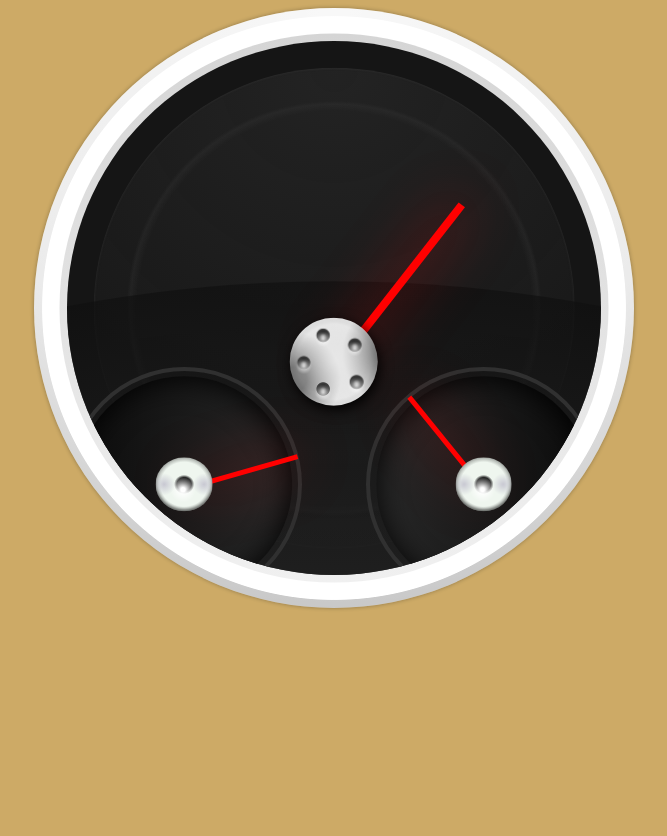
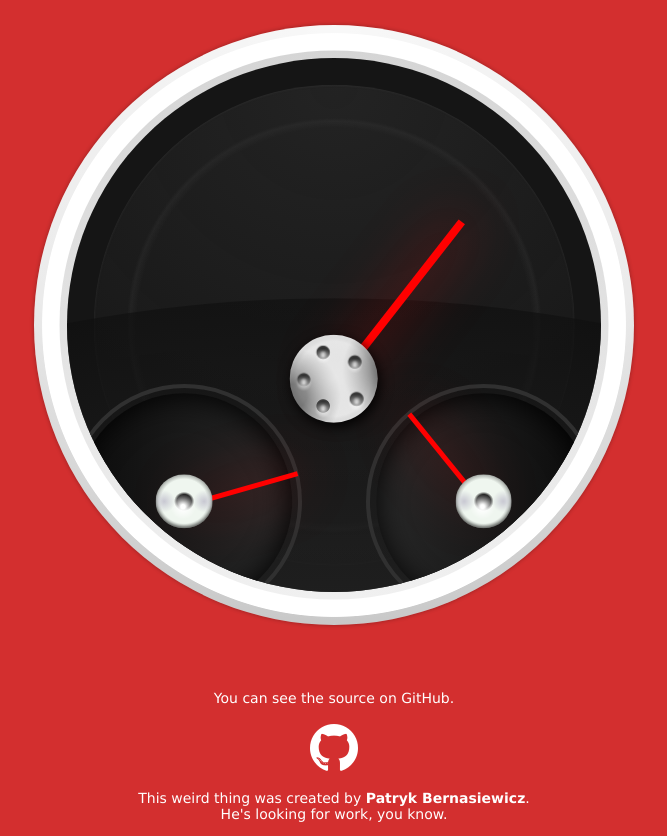
Before and after one commit to EnslavedEagle/CSS-Speed-Counter-with-animated-pointers, a website: page index.html in a window 1280 px wide. Shown: the whole page, without its empty margins (306-973 px from the left). Before the commit the page ends 800 px from the top, so only its background shows below. Drawn offline with nearby package versions, Linux system fonts and the light colour scheme; files that its build step writes are made by us from their sources.

Commit message:
Added info about author to the page, added favicon, improved styles

```diff
--- a/index.html
+++ b/index.html
@@ -4,7 +4,9 @@
 		<title>A CSS speed counter!</title>
 		<meta charset="utf-8">
 		<meta name="viewport" content="width=device-width, initial-scale=1.0">
+		<link rel="shortcut icon" href="favicon.ico" type="image/x-icon">
 		<link rel="stylesheet" href="style.css">
+		<link rel="stylesheet" href="https://maxcdn.bootstrapcdn.com/font-awesome/4.7.0/css/font-awesome.min.css">
 	</head>
 	<body>
 
@@ -27,6 +29,19 @@
 				  </div>
 				</div>
 			</div>
+
+			<div class="info">
+				<p>
+					You can see the source on GitHub.
+				</p>
+				<a href="https://github.com/EnslavedEagle/CSS-Speed-Counter-with-animated-pointers" target="_blank" title="Open GitHub repository">
+					<span class="fa fa-github fa-4x" aria-hidden="true"></span>
+				</a>
+				<p>
+					This weird thing was created by <a href="http://www.patrykb.pl/" target="_blank">Patryk Bernasiewicz</a>.<br>
+					He's looking for work, you know.
+				</p>
+			</div>
 		</div>
 
 		<script type="text/javascript" src="./main.js"></script>
--- a/style.scss
+++ b/style.scss
@@ -1,11 +1,11 @@
 body {
-  background: #cdaa66;
+  background: #D32F2F;
 }
 
 /* Center the content */
 
 #content, #clock {
-  margin: 0 auto;
+  margin: 25px auto 0;
 }
 #content {
   width: 100%;
@@ -326,3 +326,22 @@ $clock_container_gradient2_start: 68.7%;
     }
   }
 }
+
+
+
+/* Info */
+.info {
+  color: #FFFFFF;
+  text-align: center;
+  font-family: Verdana, sans-serif;
+  font-size: 14px;
+  margin: 65px auto 0;
+  width: 100%;
+  max-width: 450px;
+  a {
+    color: #FFFFFF;
+    font-weight: bold;
+    text-decoration: none;
+    &:hover { color: #FFCDD2; }
+  }
+}
```
Also changed, not shown: favicon.ico (added).
